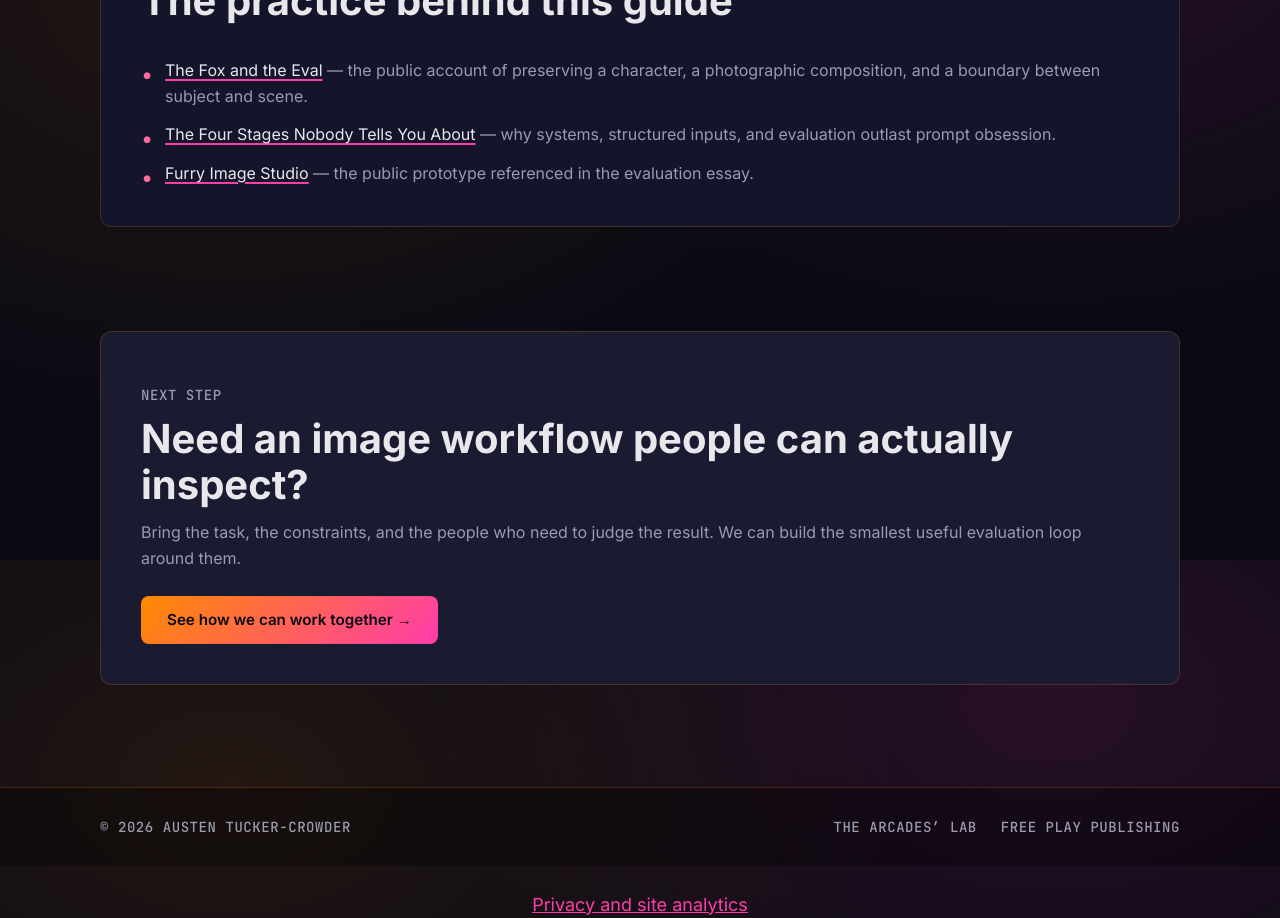
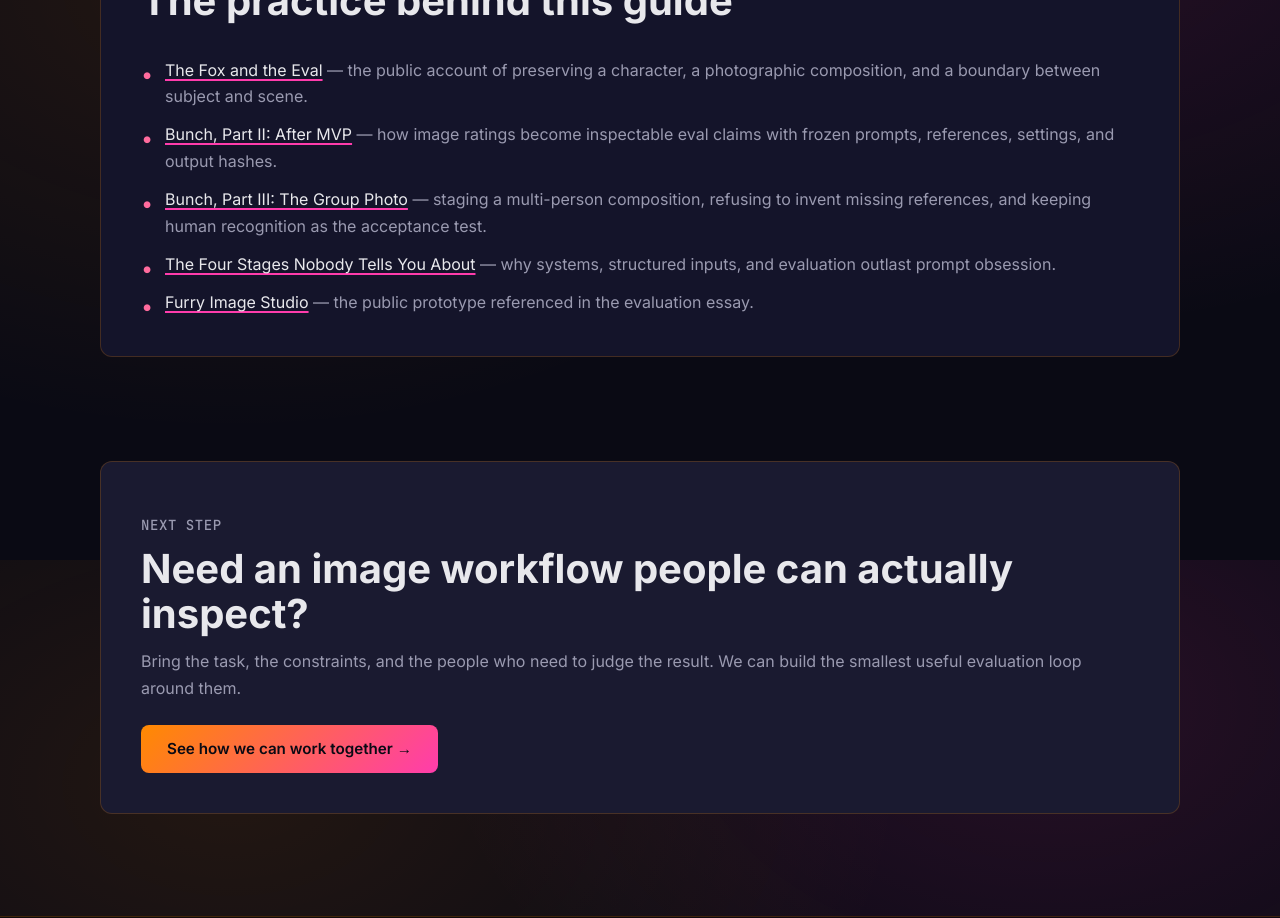
Before and after one commit to Arcadesys/work-thearcades-me, a Next.js app: page /guides/how-to-make-ai-generated-pictures-that-arent-slop in a window 1280 px wide. Shown: the part 2640-3558 px from the top of the page. Built offline with nearby package versions, Linux system fonts and the light colour scheme.

Commit message:
Link image-generation posts from guide

```diff
--- a/app/guides/how-to-make-ai-generated-pictures-that-arent-slop/page.tsx
+++ b/app/guides/how-to-make-ai-generated-pictures-that-arent-slop/page.tsx
@@ -111,6 +111,8 @@ export default function PictureGuidePage() {
           <h2 id="reading-heading">The practice behind this guide</h2>
           <ul>
             <li><Link href="/blog/the-fox-and-the-eval">The Fox and the Eval</Link> — the public account of preserving a character, a photographic composition, and a boundary between subject and scene.</li>
+            <li><Link href="/blog/bunch-part-two">Bunch, Part II: After MVP</Link> — how image ratings become inspectable eval claims with frozen prompts, references, settings, and output hashes.</li>
+            <li><Link href="/blog/bunch-part-three">Bunch, Part III: The Group Photo</Link> — staging a multi-person composition, refusing to invent missing references, and keeping human recognition as the acceptance test.</li>
             <li><Link href="/blog/four-stages-nobody-tells-you-about">The Four Stages Nobody Tells You About</Link> — why systems, structured inputs, and evaluation outlast prompt obsession.</li>
             <li><ExternalLink href="https://github.com/Arcadesys/furry-image-studio">Furry Image Studio</ExternalLink> — the public prototype referenced in the evaluation essay.</li>
           </ul>
```
Also changed, not shown: 1 other file (tests, documents, lock files or other folders).
